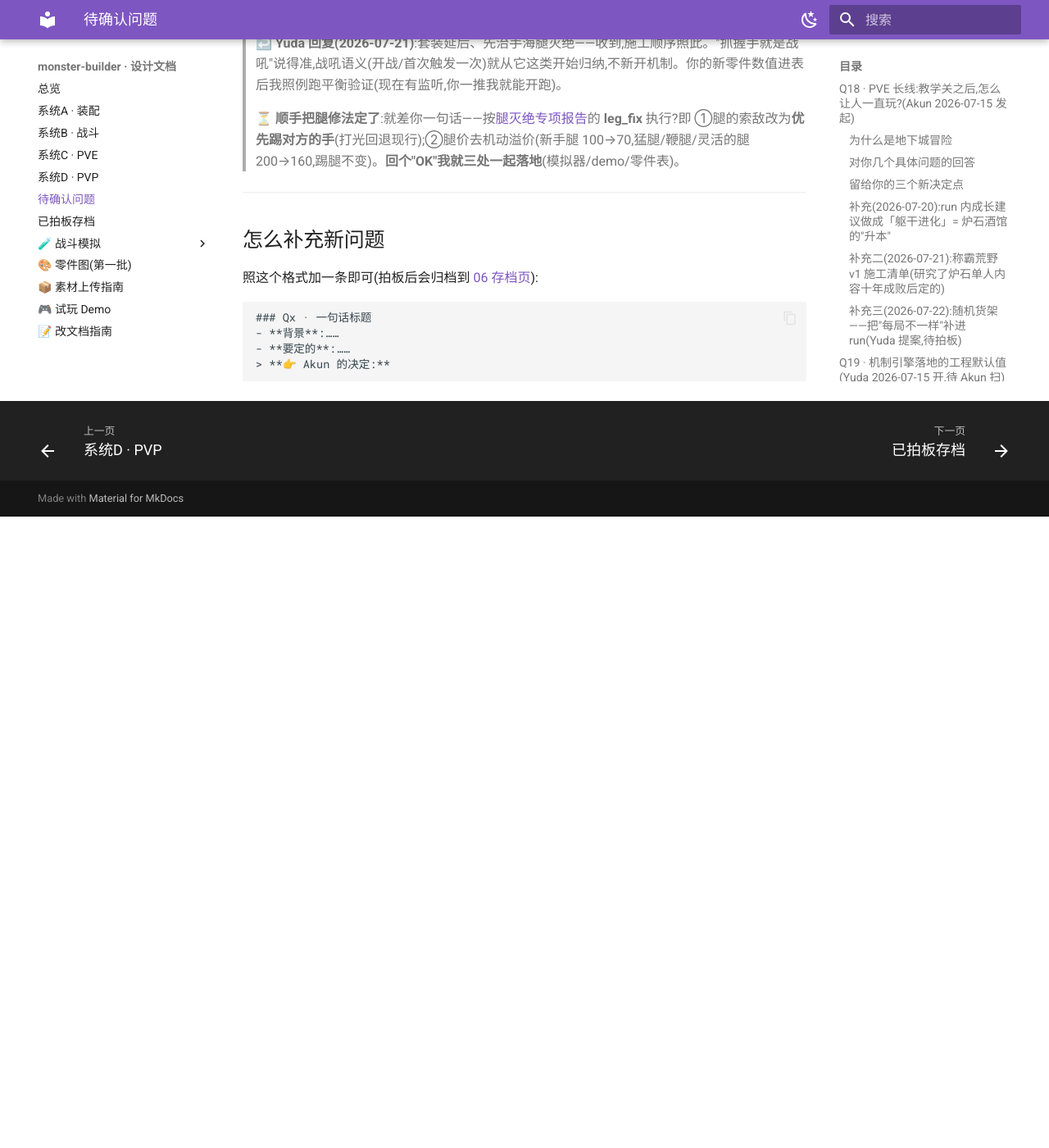
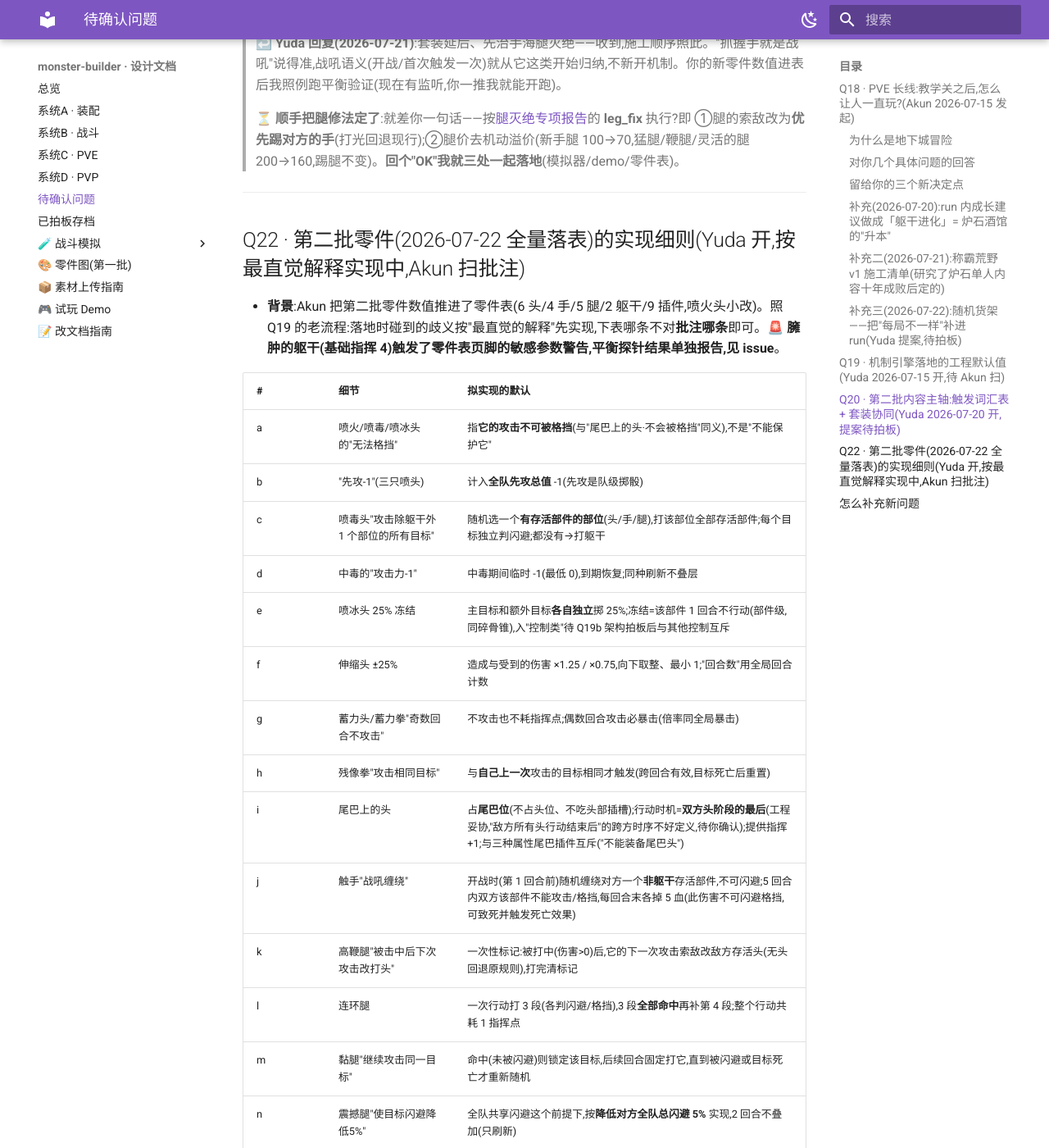
Before and after one commit to zhaoyuda/monster-builder, an MkDocs documentation site: the page built from design/05-open-questions.md, in a window 1280 px wide and 1400 px high, scrolled down 8967 px. Shown: the whole window at 82% size. Built offline with MkDocs 1.6.1 and Material for MkDocs 9.7.7, drawn with Linux system fonts in a browser that asks for light colours; before the commit the page ends 9597 px from its top, so only the background shows below that; some of the changed text lies outside the part shown.

Commit message:
docs+sim: 第二批零件即时探针 —— 臃肿躯干(指挥4)无头流回T0🚨(指挥3修法实测)+ Q22 实现细则表 + 零件表误粘图片修复
Co-Authored-By: Claude Fable 5 <noreply@anthropic.com>
Claude-Session: https://claude.ai/code/session_014oioR6yEDTrCW8kBU8iQqj

```diff
--- a/design/05-open-questions.md
+++ b/design/05-open-questions.md
@@ -198,6 +198,36 @@
 
 ---
 
+## Q22 · 第二批零件(2026-07-22 全量落表)的实现细则(Yuda 开,按最直觉解释实现中,Akun 扫批注)
+
+- **背景**:Akun 把第二批零件数值推进了零件表(6 头/4 手/5 腿/2 躯干/9 插件,喷火头小改)。照 Q19 的老流程:落地时碰到的歧义按"最直觉的解释"先实现,下表哪条不对**批注哪条**即可。🚨 **臃肿的躯干(基础指挥 4)触发了零件表页脚的敏感参数警告,平衡探针结果单独报告,见 issue**。
+
+| # | 细节 | 拟实现的默认 |
+|---|---|---|
+| a | 喷火/喷毒/喷冰头的"无法格挡" | 指**它的攻击不可被格挡**(与"尾巴上的头·不会被格挡"同义),不是"不能保护它" |
+| b | "先攻-1"(三只喷头) | 计入**全队先攻总值** -1(先攻是队级掷骰) |
+| c | 喷毒头"攻击除躯干外 1 个部位的所有目标" | 随机选一个**有存活部件的部位**(头/手/腿),打该部位全部存活部件;每个目标独立判闪避;都没有→打躯干 |
+| d | 中毒的"攻击力-1" | 中毒期间临时 -1(最低 0),到期恢复;同种刷新不叠层 |
+| e | 喷冰头 25% 冻结 | 主目标和额外目标**各自独立**掷 25%;冻结=该部件 1 回合不行动(部件级,同碎骨锥),入"控制类"待 Q19b 架构拍板后与其他控制互斥 |
+| f | 伸缩头 ±25% | 造成与受到的伤害 ×1.25 / ×0.75,向下取整、最小 1;"回合数"用全局回合计数 |
+| g | 蓄力头/蓄力拳"奇数回合不攻击" | 不攻击也不耗指挥点;偶数回合攻击必暴击(倍率同全局暴击) |
+| h | 残像拳"攻击相同目标" | 与**自己上一次**攻击的目标相同才触发(跨回合有效,目标死亡后重置) |
+| i | 尾巴上的头 | 占**尾巴位**(不占头位、不吃头部插槽);行动时机=**双方头阶段的最后**(工程妥协,"敌方所有头行动结束后"的跨方时序不好定义,待你确认);提供指挥 +1;与三种属性尾巴插件互斥("不能装备尾巴头") |
+| j | 触手"战吼缠绕" | 开战时(第 1 回合前)随机缠绕对方一个**非躯干**存活部件,不可闪避;5 回合内双方该部件不能攻击/格挡,每回合末各掉 5 血(此伤害不可闪避格挡,可致死并触发死亡效果) |
+| k | 高鞭腿"被击中后下次攻击改打头" | 一次性标记:被打中(伤害>0)后,它的下一次攻击索敌改敌方存活头(无头回退原规则),打完清标记 |
+| l | 连环腿 | 一次行动打 3 段(各判闪避/格挡),3 段**全部命中**再补第 4 段;整个行动共耗 1 指挥点 |
+| m | 黏腿"继续攻击同一目标" | 命中(未被闪避)则锁定该目标,后续回合固定打它,直到被闪避或目标死亡才重新随机 |
+| n | 震撼腿"使目标闪避降低5%" | 全队共享闪避这个前提下,按**降低对方全队总闪避 5%** 实现,2 回合不叠加(只刷新) |
+| o | 先守后攻(腿插件) | 指向该腿的攻击被闪避后,该腿立即反击 1 次(不耗指挥点,同回合内不限次) |
+| p | 认真一拳"暴击伤害提高25%" | 暴击倍率 2.0 → 2.5(即 +25% 个基础伤害);只影响宿主手 |
+| q | 耐毒/耐冰皮肤保护范围 | **全身**(沿用你 Q19d 对耐火的拍板):对应伤害减半+免疫对应状态 |
+| r | 三种属性尾巴(火蜥蜴/毒蛇/冰虫) | 增益作用于**全队**(灼烧+2/中毒+1 等),减伤作用于**全身**;挂在尾巴上=占尾巴的插件位(尾巴本体保留) |
+| s | 新零件的解锁位置 | 战役暂无解锁点(等你排进称霸荒野的解锁树);demo 里先做成"🔒 未解锁"可见,自由对战预设可用 |
+
+> **👉 Akun 的批注(哪条不对写哪条):**
+
+---
+
 ## 怎么补充新问题
 
 照这个格式加一条即可(拍板后会归档到 [06 存档页](06-decisions.md)):
--- a/mkdocs.yml
+++ b/mkdocs.yml
@@ -64,6 +64,7 @@ nav:
       - 2026-07-15 机制引擎上线: sim-reports/2026-07-15-机制引擎.md
       - 2026-07-18 腿灭绝专项: sim-reports/2026-07-18-腿灭绝专项.md
       - 2026-07-21 Boss 候选池: sim-reports/2026-07-21-Boss候选池.md
+      - 2026-07-22 第二批零件探针: sim-reports/2026-07-22-第二批零件探针.md
   - 🎨 零件图(第一批): assets/parts-side-v1.md
   - 📦 素材上传指南: assets/README.md
   - 🎮 试玩 Demo: https://zhaoyuda.github.io/monster-builder/play/index.html
```
Also changed, not shown: design/01-assembly.md (+1 -1 lines), design/sim-reports/2026-07-22-第二批零件探针.md (added, +25 -0 lines), design/sim-reports/index.md (+1 -0 lines), 2 other files.
